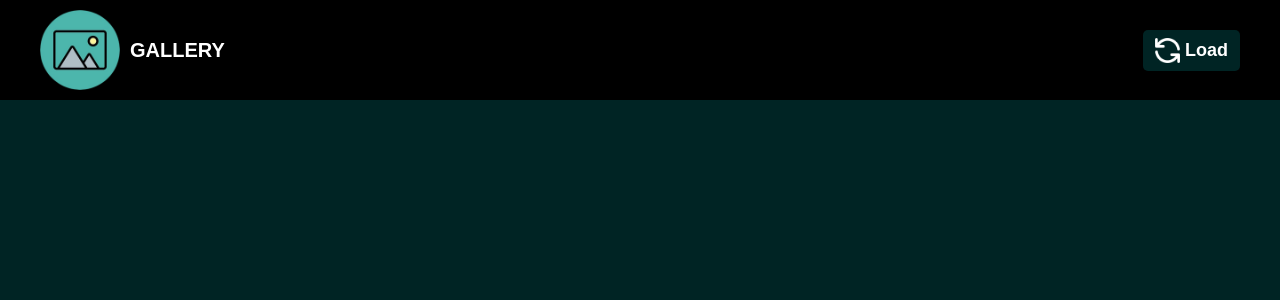
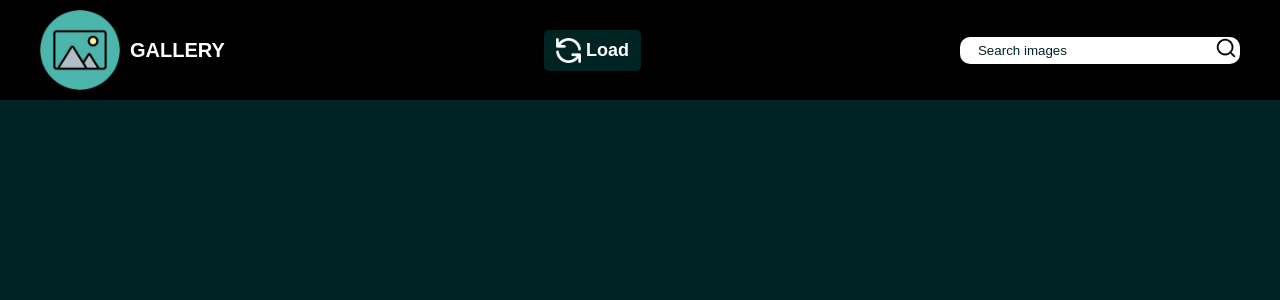
Before and after one commit to AbdulFattoh5/gallery-app, a Nuxt app: page / in a window 1280 px wide. Shown: the top 300 px of the page. Built offline with nearby package versions, Linux system fonts and the light colour scheme; a web font is replaced by a local one.

Commit message:
added input to header

```diff
--- a/assets/scss/main.scss
+++ b/assets/scss/main.scss
@@ -29,11 +29,17 @@ body{
 .header{
     background: $black;
     padding: 10px 0;
+    position: fixed;
+    top: 0;
+    left: 0;
+    width: 100%;
 
     &__wrap{
         display: flex;
         align-items: center;
         justify-content: space-between;
+        flex-wrap: wrap;
+        gap: 10px;
     }
 
     &__logo{
@@ -78,6 +84,48 @@ body{
             transform: scale(1.2);
         }
     }
+
+    &__input{
+        display: flex;
+        position: relative;
+        max-width: 280px;
+        width: 100%;
+        &-text{
+            background: $white;
+            border: none;
+            outline: none;
+            padding: 6px 25px 6px 18px;
+            color: $darkGreen;
+            width: 100%;
+            border-radius: 10px;
+
+            &::placeholder{
+                color: $darkGreen;
+            }
+        }
+
+        &-btn{
+            background: none;
+            border: none;
+            cursor: pointer;
+            position: absolute;
+            right: 3px;
+
+            & img{
+                height: 22px;
+                width: 22px;
+            }
+        }
+    }
+}
+
+// Adaptive
+@media screen and (max-width:600px){
+    .header{
+        &__wrap{
+            justify-content: center;
+        }
+    }
 }
 
 @media screen and (max-width:520px){
--- a/components/Navbar.vue
+++ b/components/Navbar.vue
@@ -1,23 +1,27 @@
 <template>
   <header class="header">
     <div class="container">
-        <div class="header__wrap">
-            <div class="header__logo">
-                <img src="@/assets/img/icon.png" alt="" class="header__logo-img">
-                <h1 class="header__logo-title">Gallery</h1>
-            </div>
-            <button class="header__btn"><img src="@/assets/img/load-more-icon.png" alt="">Load</button>
+      <div class="header__wrap">
+        <div class="header__logo">
+          <img src="@/assets/img/icon.png" alt="" class="header__logo-img" />
+          <h1 class="header__logo-title">Gallery</h1>
         </div>
+        <button class="header__btn">
+          <img src="@/assets/img/load-more-icon.png" alt="" />Load
+        </button>
+        <div class="header__input">
+          <input type="text" class="header__input-text" placeholder="Search images">
+          <button class="header__input-btn"><img src="@/assets/img/search-icon.png" alt=""></button>
+        </div>
+      </div>
     </div>
   </header>
 </template>
 
 <script>
 export default {
-    name: "Navbar",
-}
+  name: "Navbar",
+};
 </script>
 
-<style>
-
-</style>
+<style></style>
```
Also changed, not shown: assets/img/search-icon.png (added).
